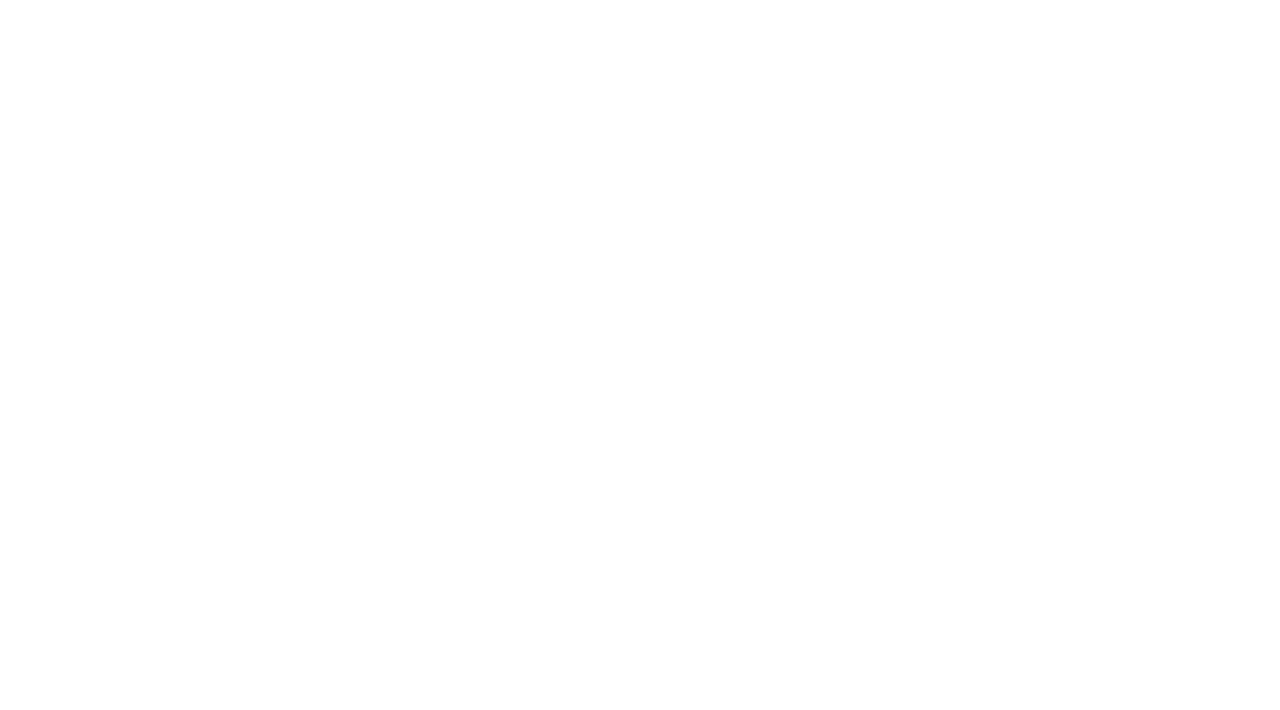
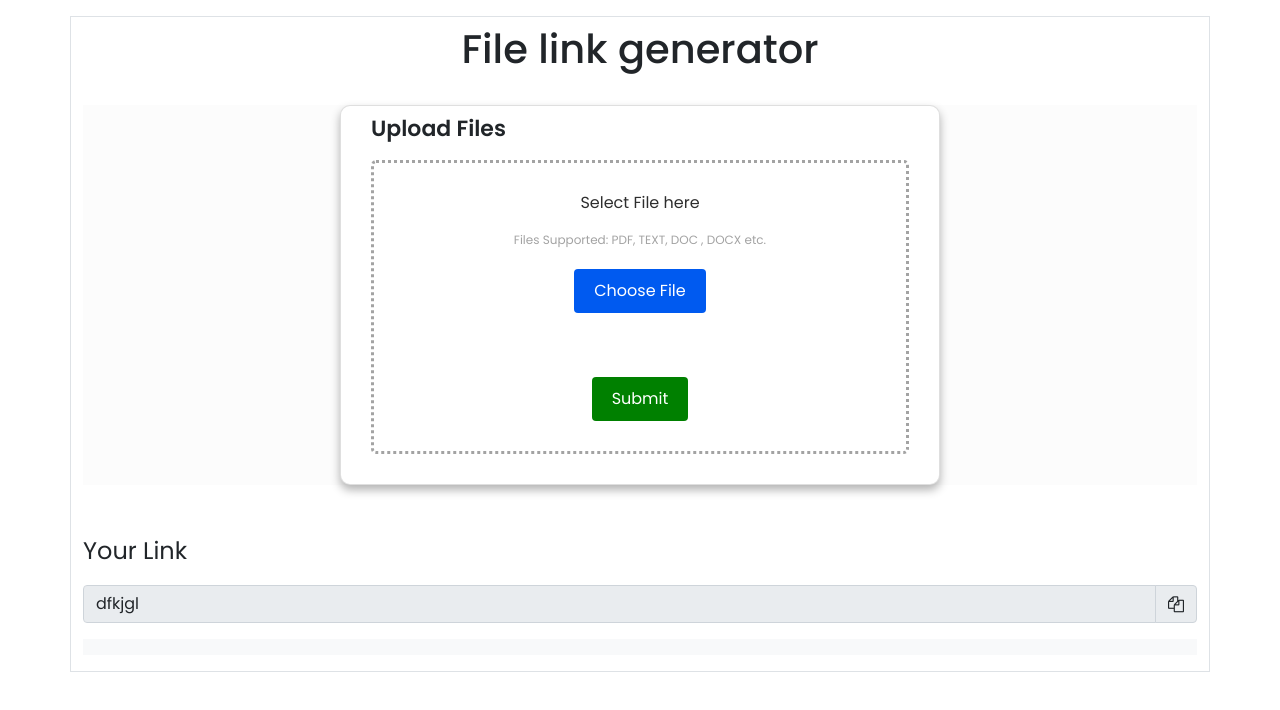
Before and after one commit to Beginnerourwebsite/nodetest, a website: page datafiles/index.html in a window 1280 px wide. Drawn offline with nearby package versions, Linux system fonts and the light colour scheme.

Commit message:
add more details

```diff
--- a/datafiles/index.html
+++ b/datafiles/index.html
@@ -1,11 +1,177 @@
 <!DOCTYPE html>
 <html lang="en">
+
 <head>
     <meta charset="UTF-8">
     <meta name="viewport" content="width=device-width, initial-scale=1.0">
     <title>Document</title>
+    <link rel="stylesheet" href="https://cdnjs.cloudflare.com/ajax/libs/font-awesome/4.7.0/css/font-awesome.min.css">
+    <link href="https://cdn.jsdelivr.net/npm/bootstrap@5.0.2/dist/css/bootstrap.min.css" rel="stylesheet"
+        integrity="sha384-EVSTQN3/azprG1Anm3QDgpJLIm9Nao0Yz1ztcQTwFspd3yD65VohhpuuCOmLASjC" crossorigin="anonymous">
+
+    <style>
+        @import url("https://fonts.googleapis.com/css2?family=Poppins:wght@200;300;400;500;600;700&display=swap");
+        @import url('https://fonts.googleapis.com/css2?family=Noto+Sans:ital,wght@0,400;0,700;1,400;1,700&display=swap');
+
+        * {
+            margin: 0;
+            padding: 0;
+            box-sizing: border-box;
+            font-family: "Poppins", sans-serif;
+        }
+
+        .container1 {
+            height: fit-content;
+            width: 100%;
+
+            display: flex;
+            justify-content: center;
+            background-color: #fcfcfc;
+        }
+
+        .card {
+            border-radius: 10px;
+            box-shadow: 0 5px 10px 0 rgba(0, 0, 0, 0.3);
+            width: 600px;
+            height: fit-content;
+            background-color: #ffffff;
+            padding: 10px 30px 20px;
+        }
+
+        .card h3 {
+            font-size: 22px;
+            font-weight: 600;
+
+        }
+
+        .drop_box {
+            margin: 10px 0;
+            padding: 30px;
+            display: flex;
+            align-items: center;
+            justify-content: center;
+            flex-direction: column;
+            border: 3px dotted #a3a3a3;
+            border-radius: 5px;
+        }
+
+        .drop_box h4 {
+            font-size: 16px;
+            font-weight: 400;
+            color: #2e2e2e;
+        }
+
+        .drop_box p {
+            margin-top: 10px;
+            margin-bottom: 20px;
+            font-size: 12px;
+            color: #a3a3a3;
+        }
+
+        .btn {
+            text-decoration: none;
+            background-color: #005af0;
+            color: #ffffff;
+            padding: 10px 20px;
+            border: none;
+            outline: none;
+            transition: 0.3s;
+        }
+
+        .btn:hover {
+            text-decoration: none;
+            background-color: #ffffff;
+            color: #005af0;
+            padding: 10px 20px;
+            border: none;
+            outline: 1px solid #010101;
+        }
+
+        .pointer {
+            cursor: pointer;
+        }
+
+        .form input {
+            margin: 10px 0;
+            width: 100%;
+            background-color: #e2e2e2;
+            border: none;
+            outline: none;
+            padding: 12px 20px;
+            border-radius: 4px;
+        }
+
+        .text-black {
+            color: black;
+        }
+    </style>
 </head>
+
 <body>
+
+    <div class="container  mt-3 border">
+        <h1 class="text-center m-2">File link generator</h1><br>
+        <div class="container1">
+            <div class="card">
+                <h3>Upload Files</h3>
+                <form action="">
+                <div class="drop_box">
+                    <header>
+                        <h4>Select File here</h4>
+                    </header>
+                    <p>Files Supported: PDF, TEXT, DOC , DOCX etc.</p>
+
+                        <input type="file" onchange="datasend()" hidden  id="fileID"
+                            style="display:none;">
+                            <label for="fileID" class="btn">Choose File</label>
+                            <br>
+                            <br>
+                            <button onclick="changefunc()" class="btn mt-3 text-white"  style="background-color: green;"   type="submit">Submit</button>
+                    </div>
+                </form>
+
+            </div>
+        </div>
+        <div>
+            <br>
+            <br>
+            <!-- <p style="font-size: large;">Expire time <span style="color: red;">*</span></p>
+            <select name="" id="" onclick="data(this)" class="form-select mb-2">
+                <option selected value="0">Select expire day</option>
+                <option value="1">1 day</option>
+                <option value="2">2 day</option>
+                <option value="3">3 day</option>
+                <option value="4">4 day</option>
+                <option value="5">5 day</option>
+                <option value="6">6 day</option>
+                <option value="7">7 day</option>
+            </select><br> -->
+            <p style="font-size: x-large;">Your Link</p>
+            <div class="input-group mb-3">
+                <input id="links" value="dfkjgl" readonly type="text" class="form-control" placeholder="Username"
+                    aria-label="Username" aria-describedby="basic-addon1">
+
+                <span onclick="copyseletcter()" class="pointer input-group-text" id="basic-addon1"><i
+                        class="fa fa-copy"></i></span>
+            </div>
+            <p class="bg-light p-2" id="details"></p>
+        </div>
+    </div>
     <script src="./sg.js"></script>
+    <script>
+
+
+        function copyseletcter() {
+            var data = document.getElementById("links").value
+            navigator.clipboard.writeText(data);
+            alert("Copy")
+        }
+function changefunc(){
+    alert("ram")
+    event.preventDefault()
+}
+
+    </script>
 </body>
+
 </html>
--- a/package.json
+++ b/package.json
@@ -8,7 +8,8 @@
   },
   "scripts": {
     "test": "echo \"Error: no test specified\" && exit 1",
-    "start":"node index.js"
+    "start": "node index.js",
+    "dev": "nodemon test3.js"
   },
   "keywords": [],
   "author": "",
@@ -18,6 +19,8 @@
     "cors": "^2.8.5",
     "express": "^4.18.2",
     "express-useragent": "^1.0.15",
+    "multer": "^1.4.5-lts.1",
+    "mysql": "^2.18.1",
     "nodemon": "^3.0.1"
   }
 }
```
Also changed, not shown: index.js (+31 -14 lines), test2.js (added, +20 -0 lines), test3.js (added, +22 -0 lines), test4.js (added, +25 -0 lines), datafiles/29-7-210-Screenshot (2).png (added), datafiles/Screenshot (3).png (deleted), 2 other files.
